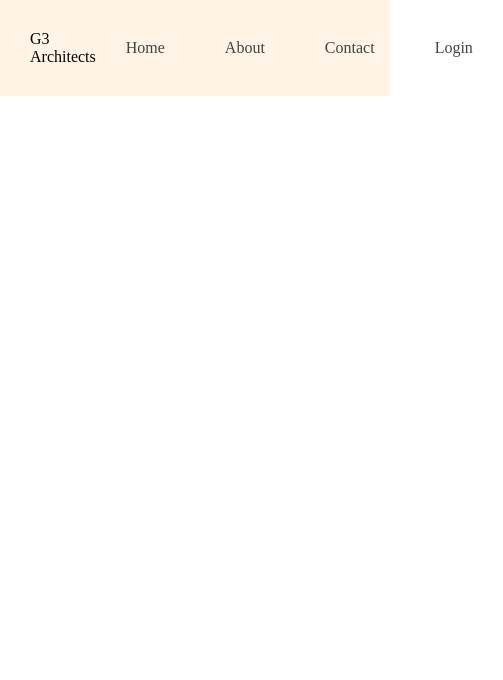
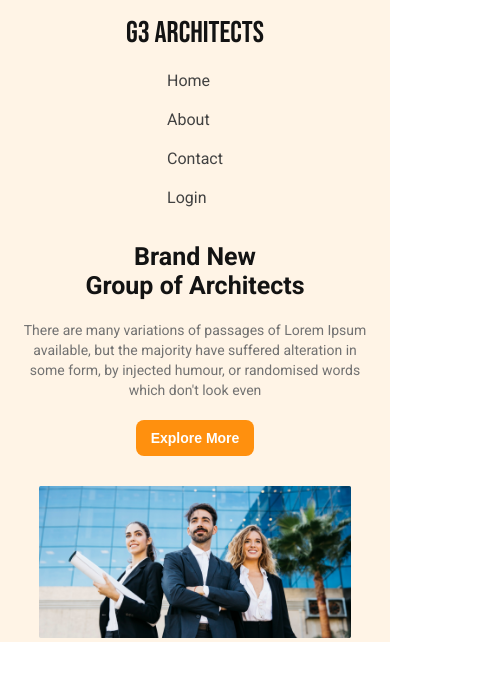
Before and after one commit to sowadsikder/g3-architects-website, a plain HTML site: page index.html in a window 390 px wide. Shown: the whole page, 503 px wide, since content can reach past the window. Drawn offline with Linux system fonts and the light colour scheme.

Commit message:
Header Section Responsive

```diff
--- a/css/styles.css
+++ b/css/styles.css
@@ -9,10 +9,40 @@
 
   /*  Shared Styling Start */
 
+  body {
+    font-family: "Roboto", sans-serif;
+  }
+  .section-title {
+    color: #131313;
+    font-family: "Roboto", sans-serif;
+    font-size: 4rem;
+    line-height: normal;
+    margin-bottom: 20px;
+  }
+
+  .section-description {
+    color: #727272;
+    font-size: 18px;
+    font-weight: 400;
+    line-height: 26px;
+    margin-bottom: 30px;
+  }
+  button.btn-primary {
+    color: #fff;
+    font-size: 20px;
+    font-style: normal;
+    font-weight: 600;
+    line-height: normal;
+    border-radius: 8px;
+    background: #ff900e;
+    border: none;
+    padding: 20px 25px;
+  }
+
   /* Header Styling Start */
 
   header#header {
-    background: rgba(255, 144, 14, 0.10);
+    background: rgba(255, 144, 14, 0.1);
   }
 
   /* Nav Styling Start */
@@ -21,7 +51,13 @@ nav#navbar {
     display: flex;
     justify-content: space-around;
     align-items: center;
-  padding: 30px 30px;
+    padding: 15px 30px;
+  }
+
+  .navbar-logo p {
+    font-size: 45px;
+    color: #131313;
+    font-family: "Bebas Neue", sans-serif;
   }
 
   nav > ul {
@@ -35,11 +71,80 @@ nav > ul > li {
   nav > ul > li a {
     text-decoration: none;
     text-transform: capitalize;
-  color:#424242;
+    color: #424242;
+  }
+
+  /* Banner Styling Start */
+
+  .banner-container {
+    max-width: 800px;
+    text-align: center;
+    margin: 0 auto;
+  }
+
+  .btn-expoler {
+    margin-bottom: 30px;
+  }
+  .banner-container img {
+      width: 100%;
+  }
+
+  /* Responsive media Query Start  */
+
+  /* Medium Devices Media Query */
+
+  @media screen and (max-width:768px) {
+
+    nav#navbar {
+        flex-direction: column;
+    }
+
+    .section-title{
+        font-size: 25px !important;
+    }
+    .section-description{
+        font-size: 16px !important;
+        line-height: 20px;
+        padding: 0 15px;
+        margin-bottom: 20px;
+    }
+    button.btn-primary{
+        font-size: 14px !important;
+        padding: 15px 20px;
+    }
+    .banner-container img{
+        width: 90%;
+    }
+
   }
 
 
+  /* Small Devices Media Query  */
 
-
-
-/* Responsive media Query Start  */
+  @media screen and (max-width:576px) {
+    .navbar-logo p{
+        font-size: 30px;
+        margin-bottom: 20px;
+    }
+    nav#navbar, nav > ul {
+        flex-direction: column;
+    }
+    nav > ul > li{
+        margin-bottom: 20px;
+    }
+    .section-title{
+        font-size: 25px !important;
+    }
+    .section-description{
+        font-size: 14px !important;
+        line-height: 20px;
+        padding: 0 15px;
+    }
+    button.btn-primary{
+        font-size: 14px !important;
+        padding: 10px 15px;
+    }
+    .banner-container img{
+        width: 80%;
+    }
+  }
--- a/index.html
+++ b/index.html
@@ -4,6 +4,9 @@
     <meta charset="UTF-8">
     <meta name="viewport" content="width=device-width, initial-scale=1.0">
     <title>G3 Architects Website</title>
+    <link rel="preconnect" href="https://fonts.googleapis.com">
+    <link rel="preconnect" href="https://fonts.gstatic.com" crossorigin>
+    <link href="https://fonts.googleapis.com/css2?family=Bebas+Neue&family=Roboto:wght@400;500;700;900&display=swap" rel="stylesheet">
     <link rel="stylesheet" href="css/styles.css">
 </head>
 <body>
@@ -19,6 +22,17 @@
             </ul>
         </nav>
 
+        <section class="banner" id="banner">
+            <div class="banner-container">
+                <h1 class="section-title">Brand New <br> Group of Architects </h1>
+                <p class="section-description">There are many variations of passages of Lorem Ipsum available, but the majority have suffered alteration in some form, by injected humour, or randomised words which don't look even</p>
+                <div class="btn-expoler">
+                    <button class="btn-primary" type="button">Explore More</button>
+                </div>
+                    <img src="images/banner.png" alt="" srcset="">
+            </div>
+        </section>
+
     </header>
 
 </body>
```
Lines whose indentation alone changed are shown as unchanged.
